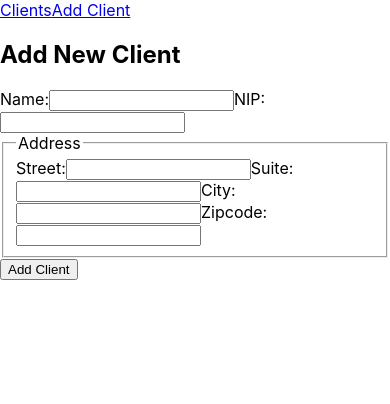
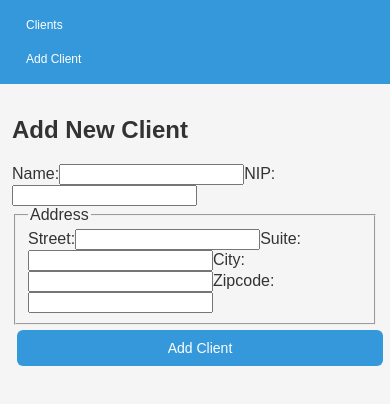
Before and after one commit to kacpro9/frontend, a React (Create React App) app: page /clients/new in a window 390 px wide. Shown: the top 404 px of the page. Built offline with nearby package versions, Linux system fonts and the light colour scheme.

Commit message:
need to do css form

```diff
--- a/src/App.css
+++ b/src/App.css
@@ -1,38 +1,111 @@
-.App {
-  text-align: center;
+body {
+  font-family: Arial, sans-serif;
+  margin: 0;
+  padding: 0;
+  background: #f5f5f5;
+  color: #333;
 }
 
-.App-logo {
-  height: 40vmin;
-  pointer-events: none;
+a {
+  text-decoration: none;
+  color: inherit;
 }
 
-@media (prefers-reduced-motion: no-preference) {
-  .App-logo {
-    animation: App-logo-spin infinite 20s linear;
+.navbar {
+  background: #3498db;
+  padding: 12px 20px;
+}
+
+.navbar .container {
+  display: flex;
+  justify-content: space-between;
+  align-items: center;
+  gap: 20px;
+}
+
+.nav-link {
+  color: white;
+  font-size: 14px;
+  padding: 6px 10px;
+  border-radius: 4px;
+  transition: background 0.3s ease;
+}
+
+.nav-link:hover {
+  background: rgba(255, 255, 255, 0.2);
+}
+
+.main-content {
+  padding: 20px;
+}
+
+.btn {
+  padding: 8px 14px;
+  margin: 5px 5px;
+  border: none;
+  border-radius: 6px;
+  cursor: pointer;
+  text-decoration: none;
+  background: #3498db;
+  color: white;
+  font-size: 14px;
+  transition: background 0.3s ease;
+}
+
+.btn:hover {
+  opacity: 0.9;
+}
+
+.btn-edit {
+  background: #f39c12;
+}
+
+.btn-delete {
+  background: #e74c3c;
+}
+
+.btn-add {
+  background: #2ecc71;
+  padding: 10px 15px;
+  font-size: 16px;
+}
+
+@media (max-width: 768px) {
+  .navbar .container {
+    gap: 12px;
+  }
+
+  .nav-link {
+    font-size: 12px;
+    padding: 5px 8px;
+  }
+
+  .main-content {
+    padding: 16px;
   }
 }
 
-.App-header {
-  background-color: #282c34;
-  min-height: 100vh;
-  display: flex;
-  flex-direction: column;
-  align-items: center;
-  justify-content: center;
-  font-size: calc(10px + 2vmin);
-  color: white;
-}
+@media (max-width: 480px) {
+  .navbar .container {
+    flex-direction: column;
+    align-items: flex-start;
+    gap: 8px;
+  }
 
-.App-link {
-  color: #61dafb;
-}
+  .nav-link {
+    display: block;
+    width: 100%;
+    font-size: 12px;
+    padding: 6px;
+  }
 
-@keyframes App-logo-spin {
-  from {
-    transform: rotate(0deg);
+  .main-content {
+    padding: 12px;
   }
-  to {
-    transform: rotate(360deg);
+
+  .btn {
+    width: 100%;
+    padding: 10px;
+    text-align: center;
   }
 }
--- /dev/null
+++ b/src/views/ClientDetails.css
@@ -0,0 +1,77 @@
+.client-details {
+  padding: 20px;
+  max-width: 600px;
+  margin: 0 auto;
+  background-color: #f9f9f9;
+  border-radius: 8px;
+  border: 1px solid #ddd;
+}
+
+.client-details h2 {
+  margin-bottom: 20px;
+  text-align: center;
+}
+
+.client-details p {
+  margin: 10px 0;
+  font-size: 16px;
+  color: #333;
+}
+
+.client-details-actions {
+  display: flex;
+  justify-content: center;
+  margin-top: 20px;
+  gap: 10px;
+}
+
+@media (max-width: 768px) {
+  .client-details {
+    padding: 15px;
+    max-width: 90%;
+  }
+
+  .client-details h2 {
+    font-size: 20px;
+    margin-bottom: 16px;
+  }
+
+  .client-details p {
+    font-size: 14px;
+    margin: 8px 0;
+  }
+
+  .client-details-actions {
+    flex: 1 1 calc(50% - 8px);
+    text-align: center;
+  }
+
+  .client-details-actions .btn {
+    flex: 1 1 calc(50% - 8px);
+    text-align: center;
+  }
+}
+
+@media (max-width: 480px) {
+  .client-details {
+    padding: 14px;
+  }
+
+  .client-details h2 {
+    font-size: 18px;
+  }
+
+  .client-details p {
+    font-size: 14px;
+  }
+
+  .client-details-actions {
+    font-size: 14px;
+  }
+
+  .client-details-actions .btn {
+    flex: 1 1 100%;
+    padding: 10px;
+    font-size: 14px;
+  }
+}
--- a/src/views/ClientDetails.jsx
+++ b/src/views/ClientDetails.jsx
@@ -1,5 +1,6 @@
 import { useParams, Link } from "react-router-dom";
 import { useEffect, useState } from "react";
+import "./ClientDetails.css";
 
 export default function ClientDetails() {
   const { id } = useParams();
--- a/src/views/ClientForm.jsx
+++ b/src/views/ClientForm.jsx
@@ -1,5 +1,6 @@
 import React, { useState, useEffect } from "react";
 import { useParams, useNavigate } from "react-router-dom";
+import "./ClientForm.css";
 
 export default function ClientForm() {
   const { id } = useParams();
--- /dev/null
+++ b/src/views/ClientList.css
@@ -0,0 +1,82 @@
+.client-list-container {
+  padding: 20px;
+  max-width: 800px;
+  margin: 0 auto;
+}
+
+.client-list-conatiner h2 {
+  text-align: center;
+  margin-bottom: 20px;
+}
+
+.client-list {
+  list-style: none;
+  padding: 0;
+  margin: 0;
+}
+
+.client-item {
+  display: flex;
+  justify-content: space-between;
+  align-items: center;
+  background: #fafafa;
+  border: 1px solid #ddd;
+  padding: 15px;
+  margin-bottom: 10px;
+  border-radius: 5px;
+}
+
+.client-info {
+  display: flex;
+  flex-direction: column;
+}
+
+.client-acitons {
+  display: flex;
+  gap: 10px;
+}
+
+.add-client {
+  text-align: center;
+  margin-top: 20px;
+}
+
+@media (max-width: 768px) {
+  .client-list-conatiner {
+    padding: 16px;
+  }
+
+  .client-item {
+    flex-direction: column;
+    align-items: flex-start;
+    gap: 12px;
+    padding: 14px;
+  }
+
+  .client-actions {
+    width: 100%;
+    flex-wrap: wrap;
+    gap: 8px;
+  }
+
+  .client-actions .btn {
+    flex: 1 1 calc(50% - 8px);
+    text-align: center;
+  }
+
+  .btn-add {
+    width: 100%;
+  }
+}
+
+@media (max-width: 480px) {
+  .client-item {
+    padding: 12px;
+  }
+
+  .client-actions .btn {
+    flex: 1 1 100%;
+    padding: 10px 12px;
+    font-size: 14px;
+  }
+}
--- a/src/views/ClientList.jsx
+++ b/src/views/ClientList.jsx
@@ -1,5 +1,6 @@
 import { useEffect, useState } from "react";
 import { Link } from "react-router-dom";
+import "./ClientList.css";
 
 export default function ClientList() {
   const [clients, setClients] = useState([]);
```
Also changed, not shown: src/components/ConfirmModal.jsx (deleted), src/views/ClientForm.css (added).
